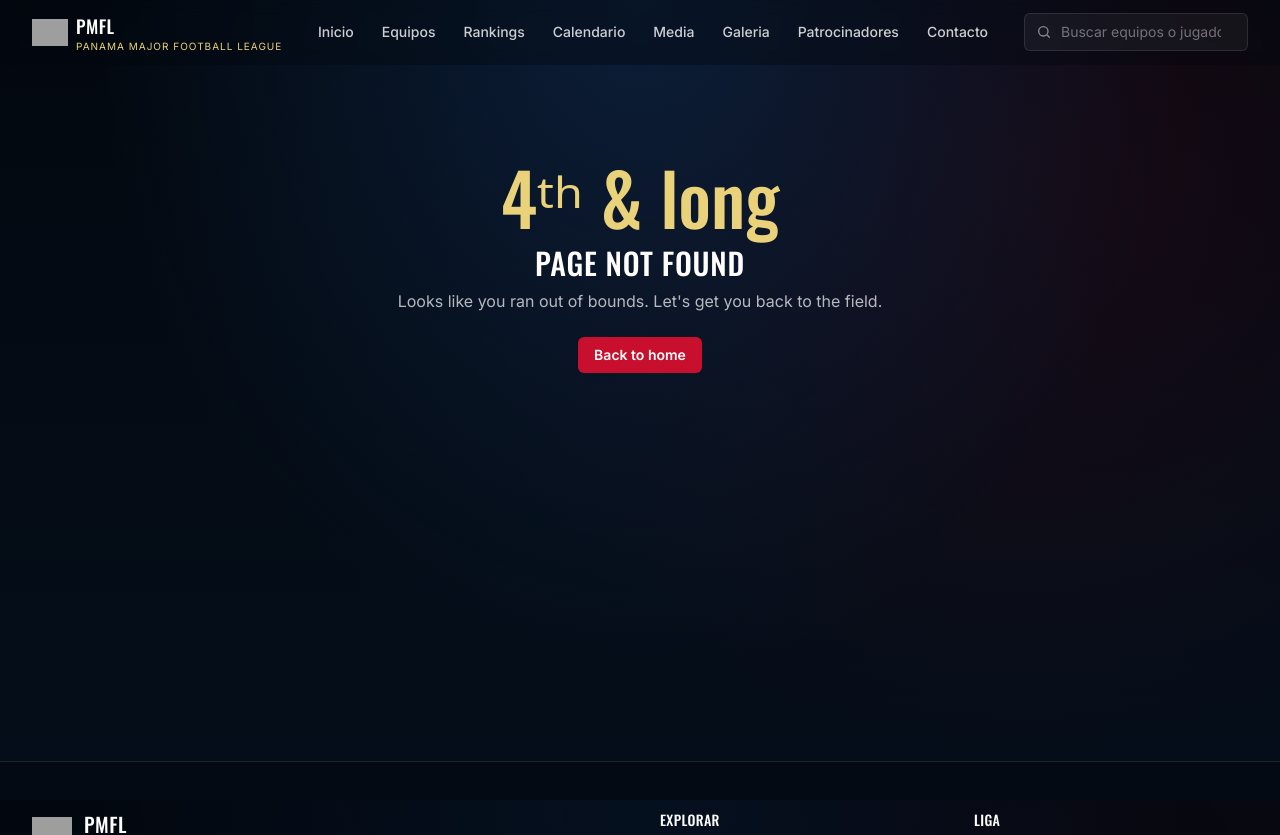
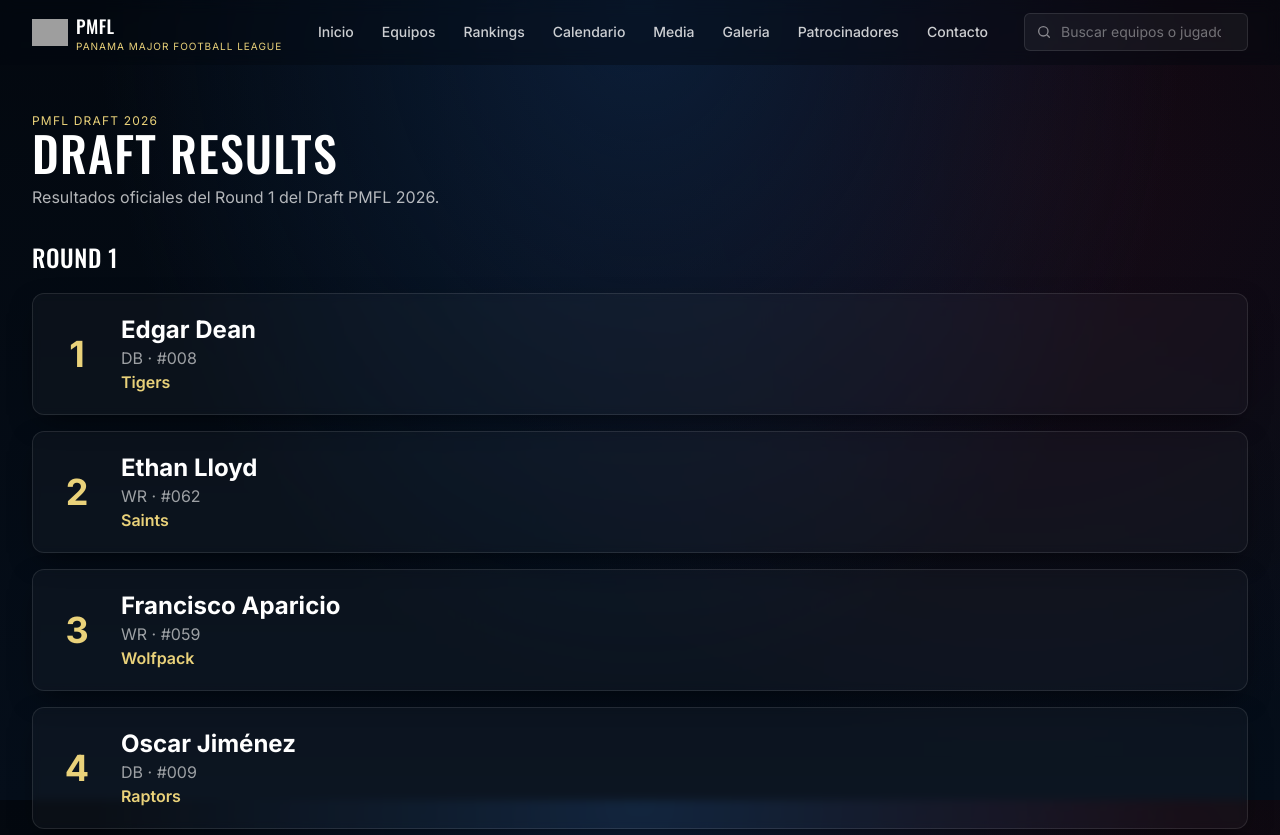
Before and after one commit to Guillechu/pmfl-website, a Next.js app: page /draft in a window 1280 px wide. Before the commit this address had no page. Shown: the top 835 px of the page. Built offline with nearby package versions, Linux system fonts and the light colour scheme; grey boxes are pictures that could not be loaded.

Commit message:
Add draft round one to media page

```diff
--- /dev/null
+++ b/app/draft/page.tsx
@@ -0,0 +1,56 @@
+import draft from "@/data/draft.json";
+
+export default function DraftPage() {
+  const roundOne = draft.filter((p) => p.round === 1);
+
+  return (
+    <div className="container-page py-12">
+      <header className="mb-8">
+        <p className="text-xs uppercase tracking-widest text-brand-gold-300">
+          PMFL Draft 2026
+        </p>
+
+        <h1 className="h-display text-4xl md:text-5xl text-white">
+          Draft Results
+        </h1>
+
+        <p className="mt-2 text-white/70 max-w-2xl">
+          Resultados oficiales del Round 1 del Draft PMFL 2026.
+        </p>
+      </header>
+
+      <section>
+        <h2 className="h-display text-2xl text-white mb-5">
+          Round 1
+        </h2>
+
+        <div className="space-y-4">
+          {roundOne.map((player) => (
+            <div
+              key={player.pick}
+              className="card p-5 flex items-center gap-5"
+            >
+              <div className="text-4xl font-black text-brand-gold-300 w-12 text-center">
+                {player.pick}
+              </div>
+
+              <div>
+                <h3 className="text-2xl font-bold text-white">
+                  {player.name}
+                </h3>
+
+                <p className="text-white/60">
+                  {player.position} · #{player.number}
+                </p>
+
+                <p className="text-brand-gold-300 font-semibold capitalize">
+                  {player.team}
+                </p>
+              </div>
+            </div>
+          ))}
+        </div>
+      </section>
+    </div>
+  );
+}
--- a/app/media/page.tsx
+++ b/app/media/page.tsx
@@ -5,6 +5,14 @@ import { media } from "@/lib/data";
 import VideoEmbed from "@/components/VideoEmbed";
 import EmptyState from "@/components/ui/EmptyState";
 import Badge from "@/components/ui/Badge";
+
+const draftRoundOne = [
+  { pick: 1, name: "Edgar Dean", position: "DB", number: "008", team: "Tigers" },
+  { pick: 2, name: "Ethan Lloyd", position: "WR", number: "062", team: "Saints" },
+  { pick: 3, name: "Francisco Aparicio", position: "WR", number: "059", team: "Wolfpack" },
+  { pick: 4, name: "Oscar Jiménez", position: "DB", number: "009", team: "Raptors" },
+  { pick: 5, name: "Dereck Brown", position: "OL", number: "036", team: "Águilas Doradas" },
+];
 
 export default function MediaPage() {
   const categories = useMemo(() => {
@@ -30,7 +38,7 @@ export default function MediaPage() {
           Media
         </h1>
         <p className="mt-2 text-white/70 max-w-2xl">
-          Los mejores momentos, jugadas destacadas y contenido exclusivo de la PMFL.
+          Los mejores momentos, noticias, jugadas destacadas y contenido exclusivo de la PMFL.
         </p>
       </header>
 
@@ -61,6 +69,57 @@ export default function MediaPage() {
             <p className="mt-4 text-xs uppercase tracking-wider text-brand-gold-300">
               {media.playOfTheWeek.team}
             </p>
+          </div>
+        </div>
+      </section>
+
+      {/* DRAFT NEWS */}
+      <section className="mb-12">
+        <div className="mb-4 flex items-end justify-between">
+          <div>
+            <h2 className="h-display text-2xl text-white">
+              PMFL Draft 2026
+            </h2>
+            <p className="mt-1 text-sm text-white/60">
+              First Round oficial del Draft PMFL 2026.
+            </p>
+          </div>
+
+          <Badge variant="gold">Draft</Badge>
+        </div>
+
+        <div className="card p-6">
+          <div className="grid gap-3">
+            {draftRoundOne.map((player) => (
+              <div
+                key={player.pick}
+                className="flex flex-col sm:flex-row sm:items-center justify-between gap-3 rounded-xl border border-white/10 bg-white/[0.03] px-4 py-4"
+              >
+                <div className="flex items-center gap-4">
+                  <div className="flex h-12 w-12 items-center justify-center rounded-full bg-brand-red text-lg font-black text-white">
+                    {player.pick}
+                  </div>
+
+                  <div>
+                    <h3 className="text-lg font-bold text-white">
+                      {player.name}
+                    </h3>
+                    <p className="text-sm text-white/60">
+                      {player.position} · #{player.number}
+                    </p>
+                  </div>
+                </div>
+
+                <div className="text-left sm:text-right">
+                  <p className="text-xs uppercase tracking-widest text-white/50">
+                    Equipo
+                  </p>
+                  <p className="font-semibold text-brand-gold-300">
+                    {player.team}
+                  </p>
+                </div>
+              </div>
+            ))}
           </div>
         </div>
       </section>
@@ -103,7 +162,6 @@ export default function MediaPage() {
                   className="card card-hover overflow-hidden p-0 group"
                 >
                   {isLocalVideo ? (
-                    // 🔥 VIDEO LOCAL (MP4)
                     <div className="block">
                       <div className="relative aspect-video overflow-hidden">
                         <video
@@ -127,7 +185,6 @@ export default function MediaPage() {
                       </div>
                     </div>
                   ) : (
-                    // 🔥 YOUTUBE o NOTICIA
                     <a
                       href={
                         h.link
--- /dev/null
+++ b/data/draft.json
@@ -0,0 +1,42 @@
+[
+  {
+    "round": 1,
+    "pick": 1,
+    "name": "Edgar Dean",
+    "position": "DB",
+    "number": "008",
+    "team": "Tigers"
+  },
+  {
+    "round": 1,
+    "pick": 2,
+    "name": "Ethan Lloyd",
+    "position": "WR",
+    "number": "062",
+    "team": "Saints"
+  },
+  {
+    "round": 1,
+    "pick": 3,
+    "name": "Francisco Aparicio",
+    "position": "WR",
+    "number": "059",
+    "team": "Wolfpack"
+  },
+  {
+    "round": 1,
+    "pick": 4,
+    "name": "Oscar Jiménez",
+    "position": "DB",
+    "number": "009",
+    "team": "Raptors"
+  },
+  {
+    "round": 1,
+    "pick": 5,
+    "name": "Dereck Brown",
+    "position": "OL",
+    "number": "036",
+    "team": "Águilas Doradas"
+  }
+]
```
